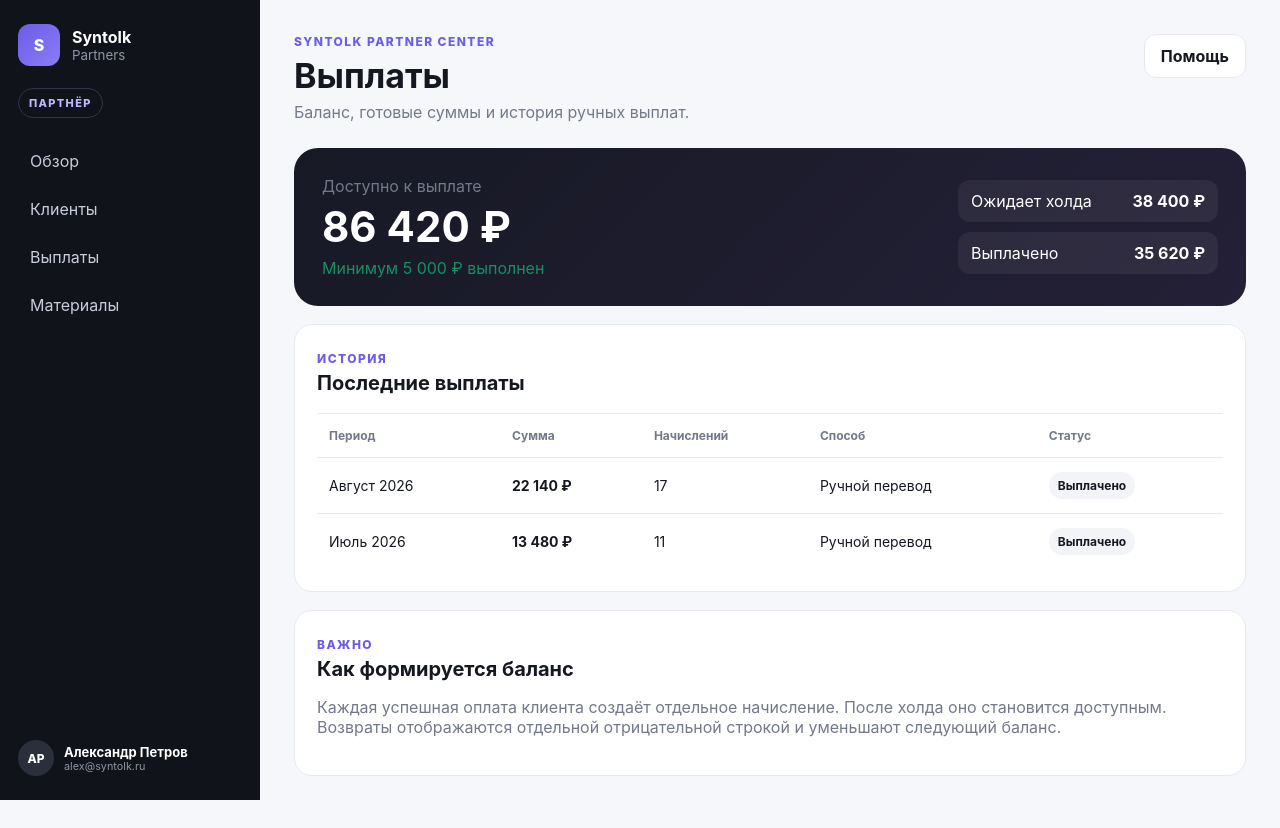
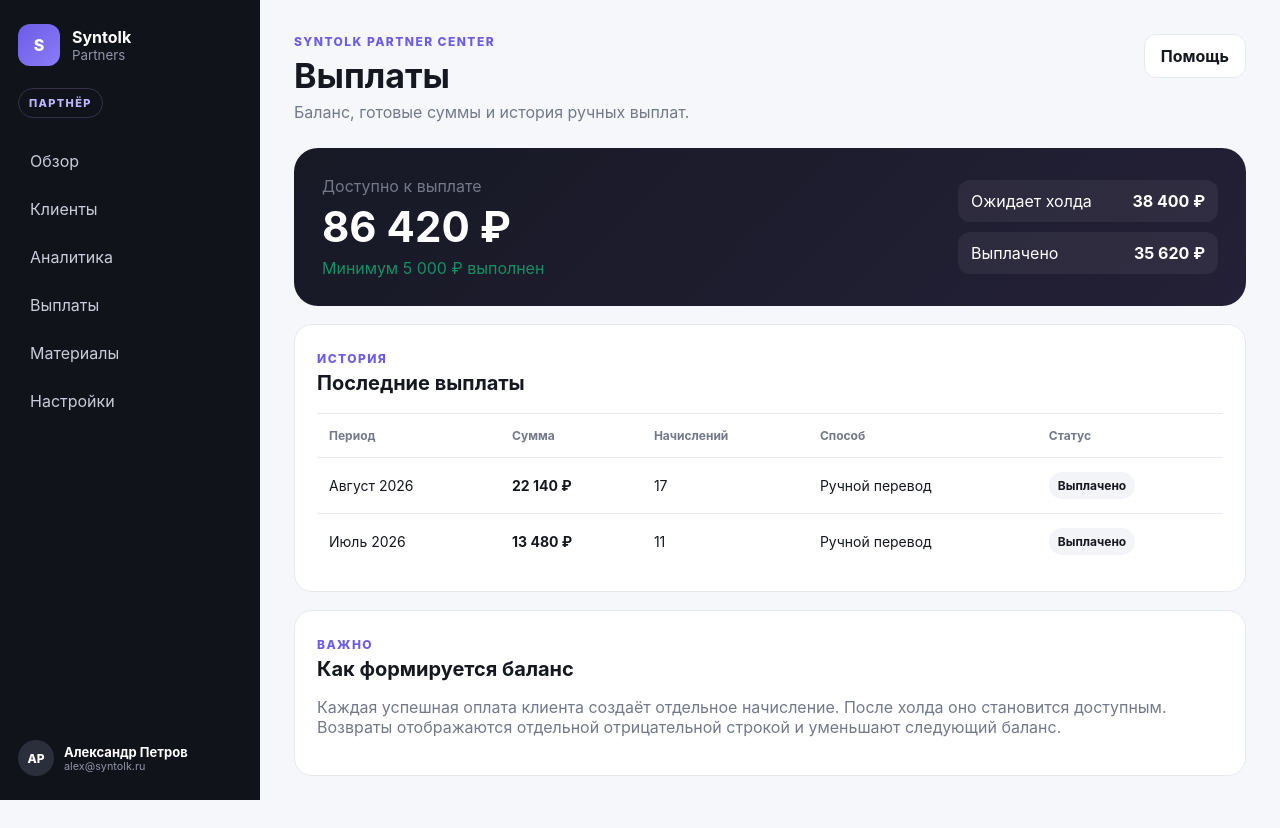
Before and after one commit to syntolkru-prog/Syntolk-partners-panel, a Next.js app: page /partner/payouts in a window 1280 px wide. Built offline with nearby package versions, Linux system fonts and the light colour scheme.

Commit message:
refactor: use complete CRM navigation

```diff
--- a/app/partner/payouts/page.tsx
+++ b/app/partner/payouts/page.tsx
@@ -1,15 +1,9 @@
 import { Shell, Money } from "@/components/shell";
-
-const nav = [
-  { href: "/partner", label: "Обзор" },
-  { href: "/partner/referrals", label: "Клиенты" },
-  { href: "/partner/payouts", label: "Выплаты" },
-  { href: "/partner/resources", label: "Материалы" },
-];
+import { partnerNav } from "@/lib/navigation";
 
 export default function PartnerPayoutsPage() {
   return (
-    <Shell title="Выплаты" subtitle="Баланс, готовые суммы и история ручных выплат." nav={nav} role="ПАРТНЁР">
+    <Shell title="Выплаты" subtitle="Баланс, готовые суммы и история ручных выплат." nav={partnerNav} role="ПАРТНЁР">
       <section className="hero-panel"><div><span className="muted">Доступно к выплате</span><strong className="hero-money"><Money value={86420}/></strong><span className="positive">Минимум 5 000 ₽ выполнен</span></div><div className="hero-meta"><span>Ожидает холда <b><Money value={38400}/></b></span><span>Выплачено <b><Money value={35620}/></b></span></div></section>
       <section className="card">
         <div className="section-title"><div><span className="eyebrow">ИСТОРИЯ</span><h2>Последние выплаты</h2></div></div>
```
